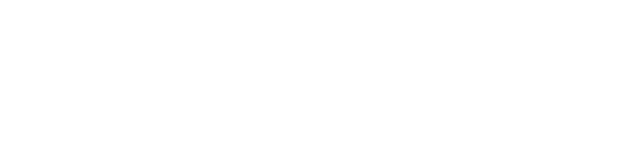
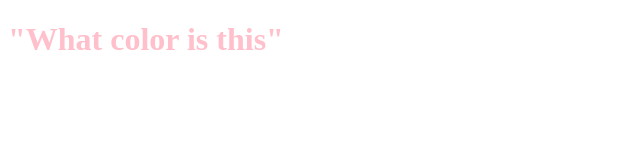
Before and after one commit to gib-bowden/test6, a plain HTML site: page index.html in a window 1280 px wide. Shown: the whole page, without its empty margins (0-640 px from the left). Drawn offline with Linux system fonts and the light colour scheme.

Commit message:
Added some more stuff

```diff
--- a/index.html
+++ b/index.html
@@ -2,8 +2,16 @@
 <html>
 <head>
 	<title>Cool Project</title>
+	<style type="text/css">
+		h1 {color: pink;
+		}
+	</style>
 </head>
 <body>
+	<h1>
 
+	"What color is this"
+
+	</h1>
 </body>
 </html>
```
